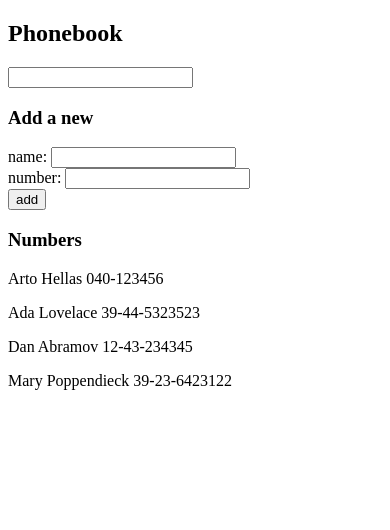
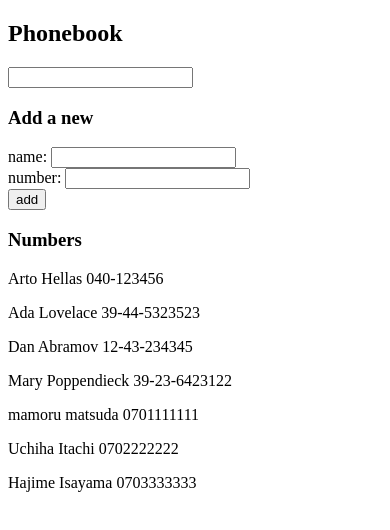
Before and after one commit to OsaVS/full-stack-open, a React (Vite) app in the folder part2/phonebook/: page / in a window 390 px wide. Shown: the top 530 px of the page. Built offline with nearby package versions, Linux system fonts and the light colour scheme; data requests are answered from the project's data file.

Commit message:
phonebook-2.13

```diff
--- a/part2/phonebook/db.json
+++ b/part2/phonebook/db.json
@@ -1,5 +1,5 @@
 {
-  "persons":[
+  "persons": [
     {
       "name": "Arto Hellas",
       "number": "040-123456",
@@ -19,6 +19,21 @@
       "name": "Mary Poppendieck",
       "number": "39-23-6423122",
       "id": "4"
+    },
+    {
+      "id": "a29e",
+      "name": "mamoru matsuda",
+      "number": "0701111111"
+    },
+    {
+      "id": "f8b9",
+      "name": "Uchiha Itachi",
+      "number": "0702222222"
+    },
+    {
+      "id": "6f1b",
+      "name": "Hajime Isayama",
+      "number": "0703333333"
     }
   ]
 }
--- a/part2/phonebook/src/App.jsx
+++ b/part2/phonebook/src/App.jsx
@@ -2,16 +2,17 @@ import { useState, useEffect } from 'react'
 import Persons from './components/Persons'
 import Filter from './components/Filter'
 import PersonForm from './components/PersonForm'
-import axios from 'axios'
+import personService from './services/personService'
+
 
 const App = () => {
   const [persons, setPersons] = useState([])
 
   useEffect(() => {
-    axios
-      .get('http://localhost:3001/persons')
-      .then(response => {
-        setPersons(response.data)
+    personService
+      .getAll()
+      .then(initialPersons => {
+        setPersons(initialPersons)
       })
   }, [])
 
@@ -44,13 +45,18 @@ const App = () => {
       return
     }
 
-    setPersons(persons.concat({
+    const newPerson = {
       name: newName,
-      number: newNumber
-    }))
+      number: newNumber,
+    }
 
-    setNewName('')
-    setNewNumber('')
+    personService
+      .create(newPerson)
+      .then(returnedPerson => {
+        setPersons(persons.concat(returnedPerson))
+        setNewName('')
+        setNewNumber('')
+      })
   }
 
   const contactsToShow = filterName === ''
--- /dev/null
+++ b/part2/phonebook/src/services/personService.jsx
@@ -0,0 +1,14 @@
+import axios from 'axios';
+const baseUrl = 'http://localhost:3001/persons';
+
+const getAll = () => {
+    const request = axios.get(baseUrl);
+    return request.then(response => response.data);
+}
+
+const create = newPerson => {
+    const request = axios.post(baseUrl, newPerson);
+    return request.then(response => response.data);
+}
+
+export default { getAll, create };
```
